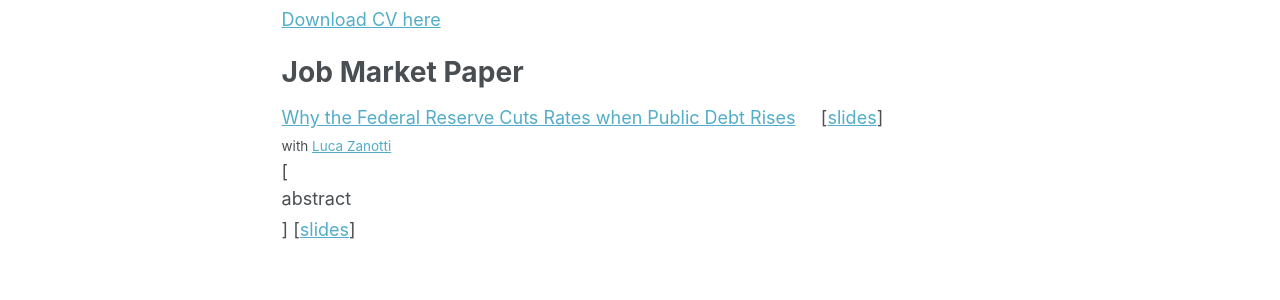
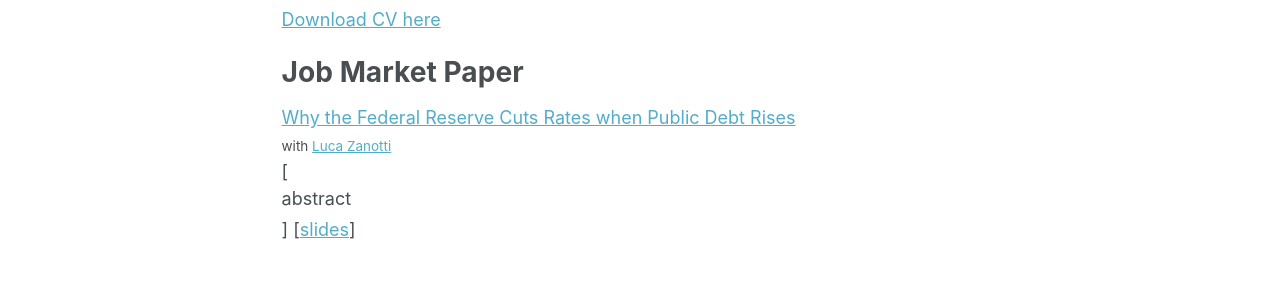
Before and after one commit to AndreaFerrara1997/AndreaFerrara1997.github.io, a Jekyll site: the page built from index.md, in a window 1280 px wide and 900 px high. Shown: the part 364-664 px from the top of the window. Built offline with Jekyll 4.4.1, drawn with Linux system fonts in a browser that asks for light colours; a script that is not in the unit is left out.

Commit message:
Update index.md

```diff
--- a/index.md
+++ b/index.md
@@ -16,7 +16,9 @@ Email: andr.ferrara1@gmail.com
 {% include cv.md %}
 
 # Job Market Paper
-[Why the Federal Reserve Cuts Rates when Public Debt Rises](https://andreaferrara1997.github.io/files/JMP_AndreaFerrara.pdf) &nbsp;&nbsp;&nbsp; [[slides](https://andreaferrara1997.github.io/files/JM_Presentation_short.pdf)]<br>
+<a href="https://andreaferrara1997.github.io/files/JMP_AndreaFerrara.pdf" target="_blank">
+Why the Federal Reserve Cuts Rates when Public Debt Rises
+</a><br>
 <small>with [Luca Zanotti](https://lzanotti1999.github.io)</small> <br>
 [<label for="abstract-jmp" class="abstract-toggle">abstract</label>]
 [<a href="https://andreaferrara1997.github.io/files/JM_Presentation_short.pdf" target="_blank">slides</a>]
```
